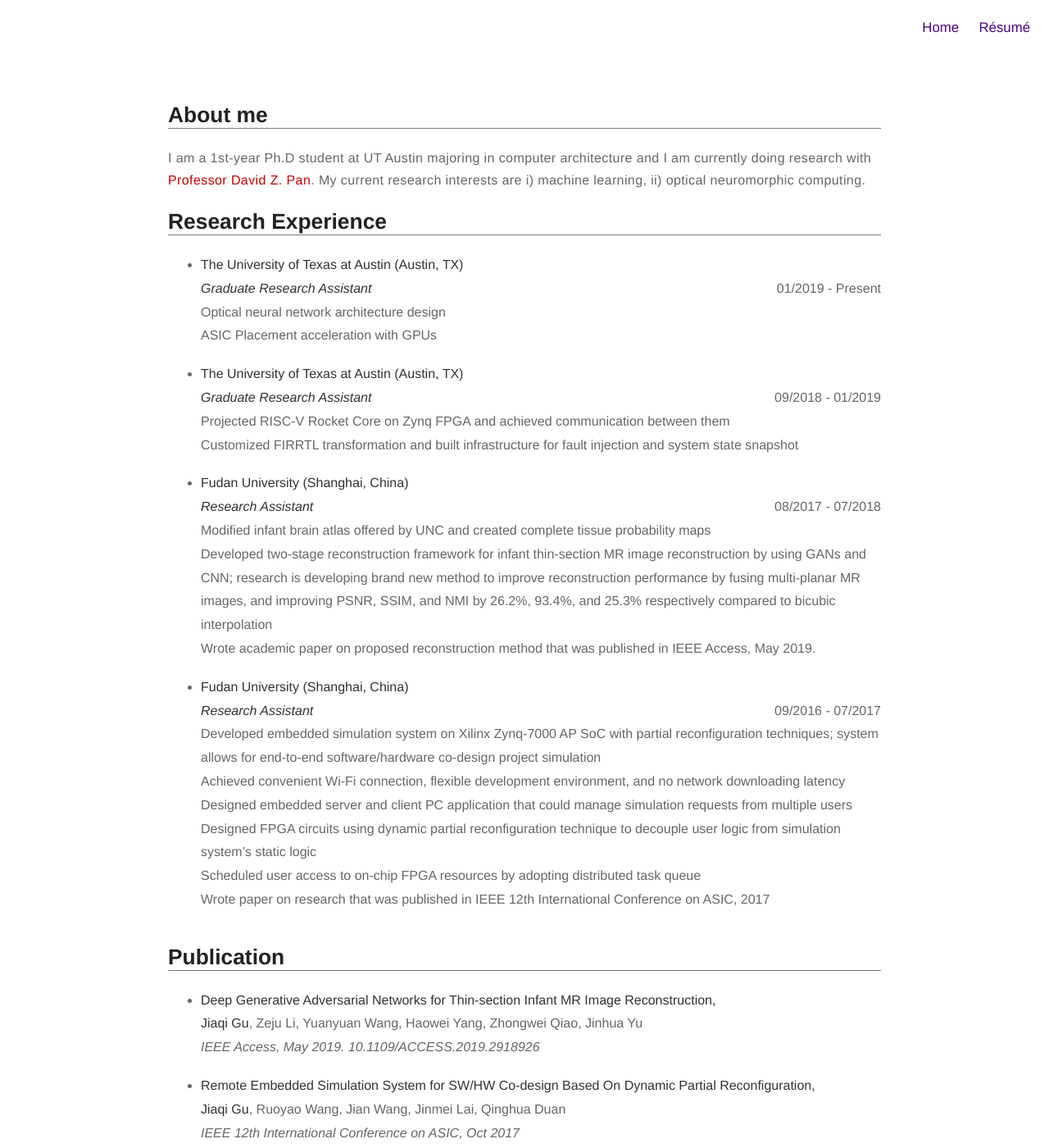
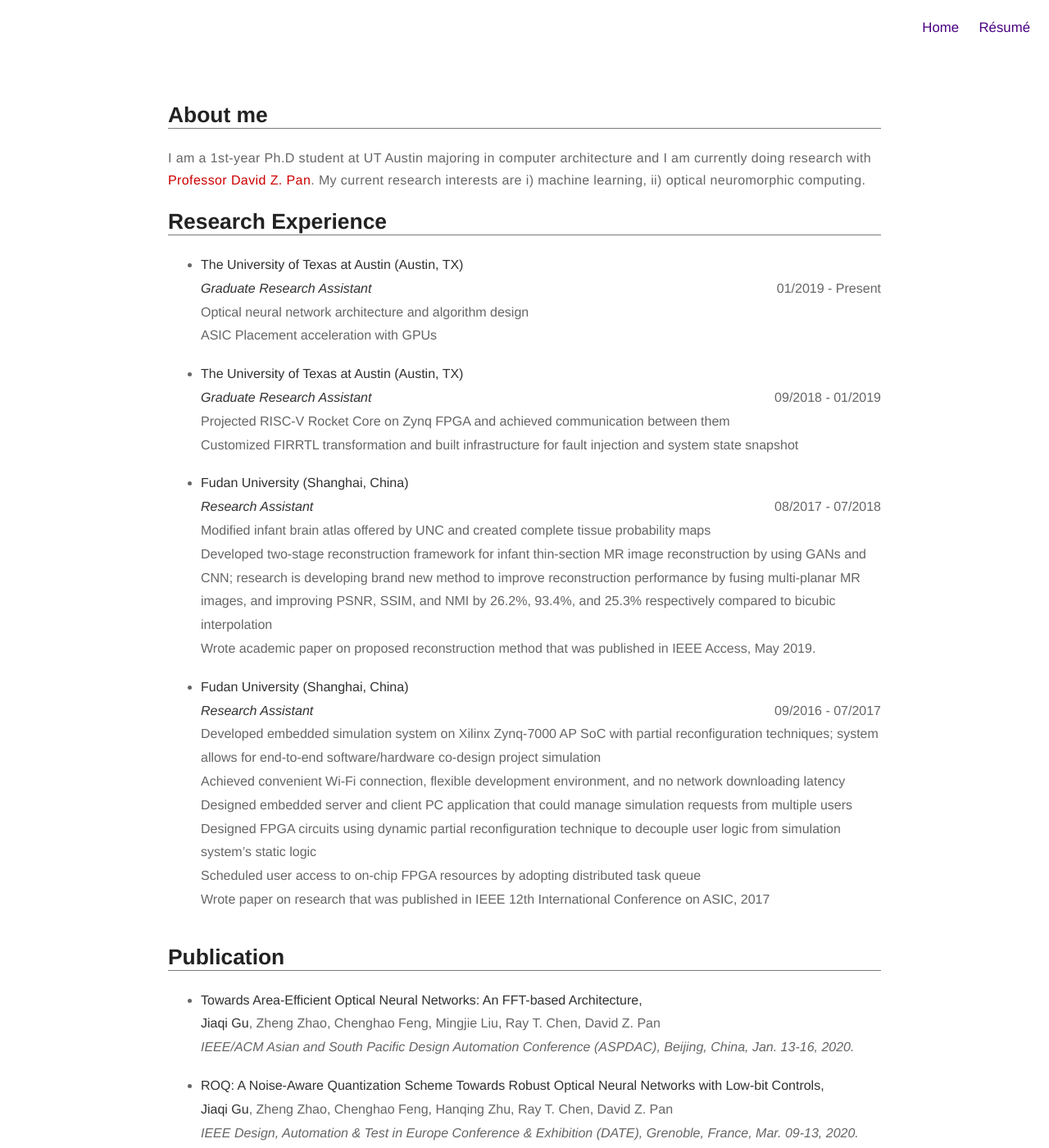
Before and after one commit to JeremieMelo/Resume, a Jekyll site: the page built from about.md, in a window 1280 px wide and 1400 px high. Shown: the whole window at 82% size. Built offline with Jekyll 4.4.1, drawn with Linux system fonts in a browser that asks for light colours.

Commit message:
new pub for aspdac20 date20

```diff
--- a/about.md
+++ b/about.md
@@ -15,7 +15,7 @@ layout: page
     <br>
     <div style="float: left"><b><i>Graduate Research Assistant</i></b></div>
     <div style="float: right">01/2019 - Present</div>
-    <br>Optical neural network architecture design
+    <br>Optical neural network architecture and algorithm design
     <br>ASIC Placement acceleration with GPUs
     </li><br>
 
@@ -55,6 +55,18 @@ layout: page
 
 <h2>Publication<hr></h2>
 <ul>
+
+    <li>
+    <b>Towards Area-Efficient Optical Neural Networks: An FFT-based Architecture,</b>
+    <br><b>Jiaqi Gu</b>, Zheng Zhao, Chenghao Feng, Mingjie Liu, Ray T. Chen, David Z. Pan
+    <br><i>IEEE/ACM Asian and South Pacific Design Automation Conference (ASPDAC), Beijing, China, Jan. 13-16, 2020.</i>
+    </li><br>
+
+    <li>
+    <b>ROQ: A Noise-Aware Quantization Scheme Towards Robust Optical Neural Networks with Low-bit Controls,</b>
+    <br><b>Jiaqi Gu</b>, Zheng Zhao, Chenghao Feng, Hanqing Zhu, Ray T. Chen, David Z. Pan
+    <br><i>IEEE Design, Automation & Test in Europe Conference & Exhibition (DATE), Grenoble, France, Mar. 09-13, 2020.</i>
+    </li><br>
 
     <li>
     <b>Deep Generative Adversarial Networks for Thin-section Infant MR Image Reconstruction,</b>
```
